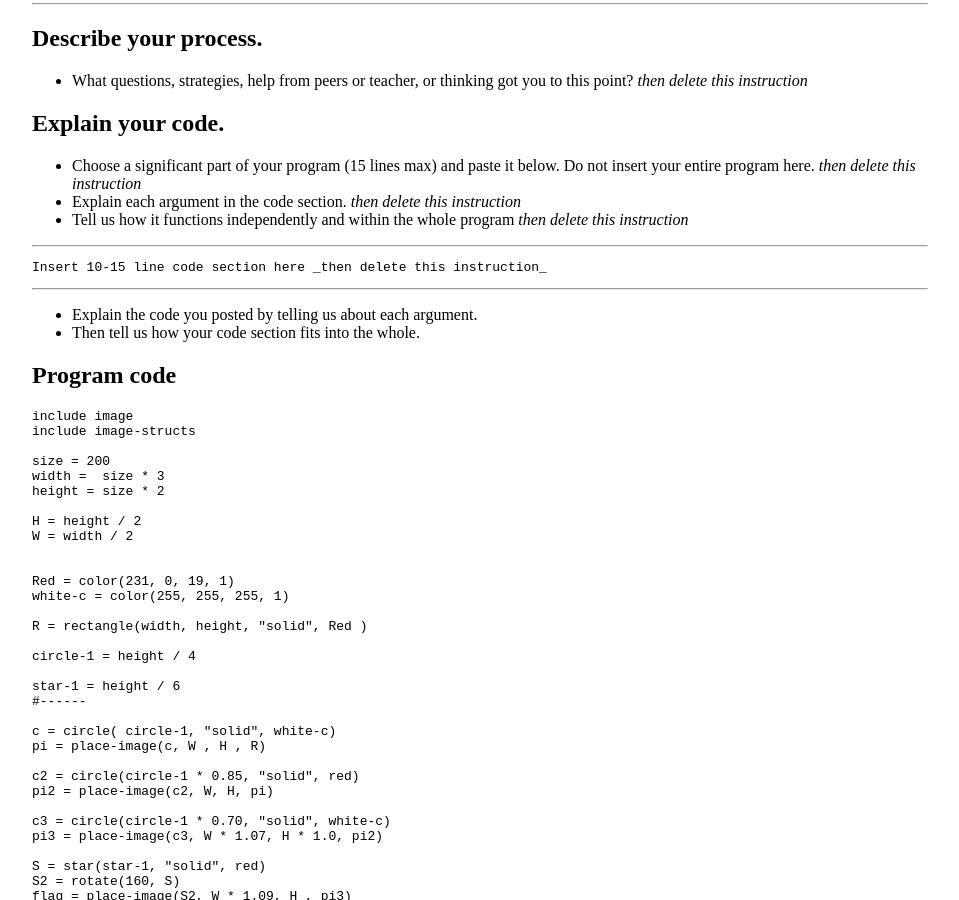
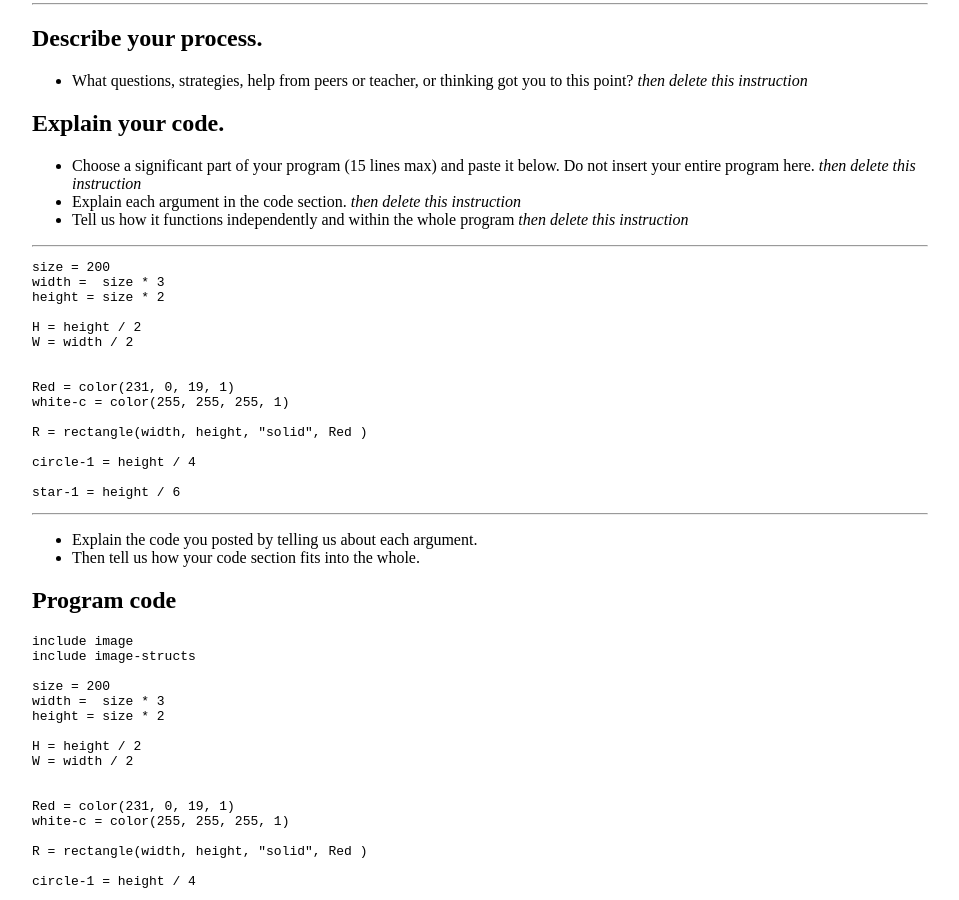
Before and after one commit to erikac2875/erikac2875.github.io, a Jekyll site: the page built from _posts/2018-12-21-flag-project.md, in a window 1280 px wide and 900 px high, scrolled down 942 px. Shown: the whole window, without its empty margins (160-1119 px from the left). Built offline with Jekyll 4.4.1, drawn with Linux system fonts in a browser that asks for light colours.

Commit message:
Update 2018-12-21-flag-project.md

````diff
--- a/_posts/2018-12-21-flag-project.md
+++ b/_posts/2018-12-21-flag-project.md
@@ -37,7 +37,22 @@ date: 2018-12-21
 * * *
 
 ```
-Insert 10-15 line code section here _then delete this instruction_
+size = 200
+width =  size * 3
+height = size * 2
+
+H = height / 2
+W = width / 2
+
+
+Red = color(231, 0, 19, 1)
+white-c = color(255, 255, 255, 1)
+
+R = rectangle(width, height, "solid", Red )
+
+circle-1 = height / 4
+
+star-1 = height / 6
 ```
 
 * * *
````
